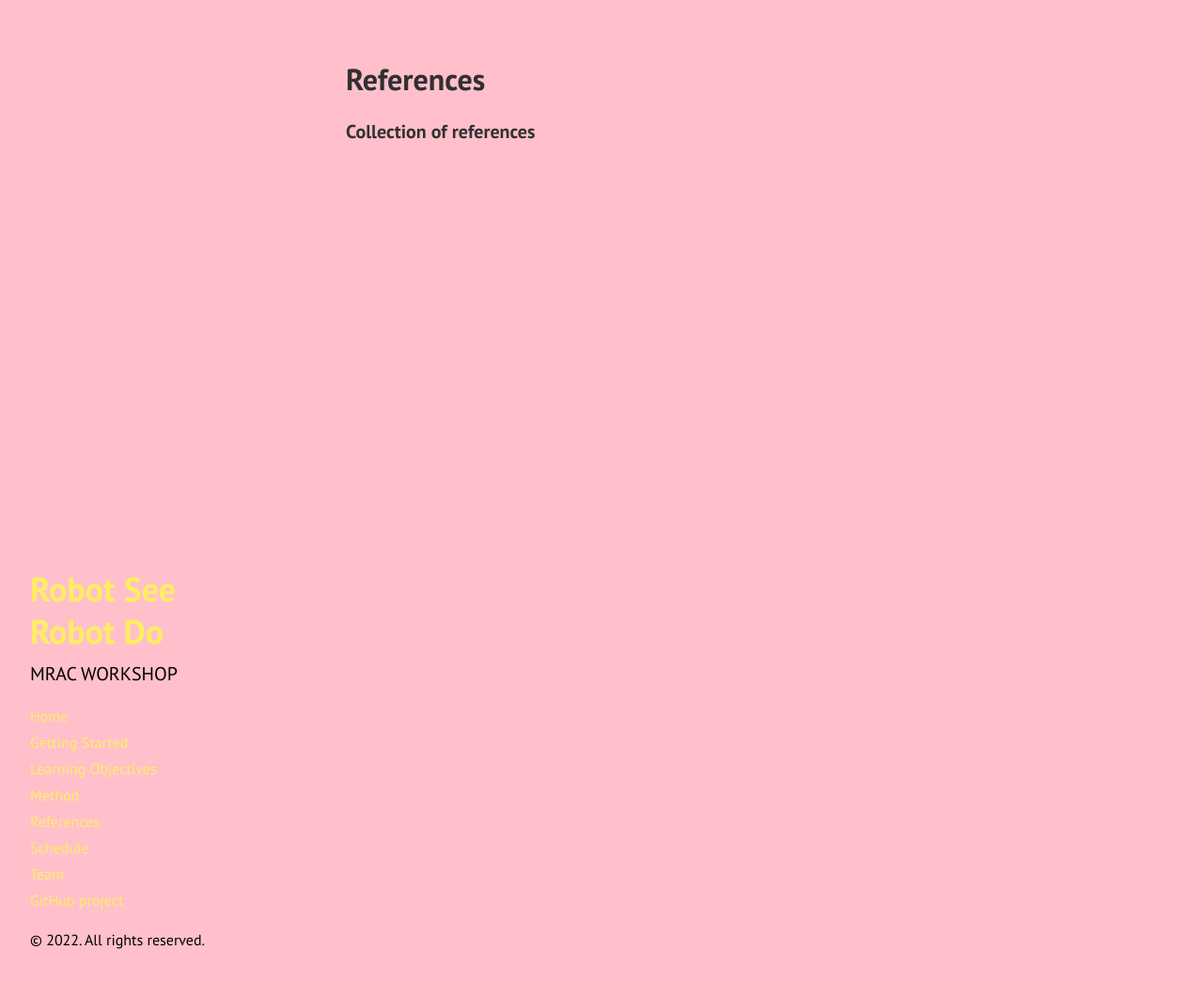
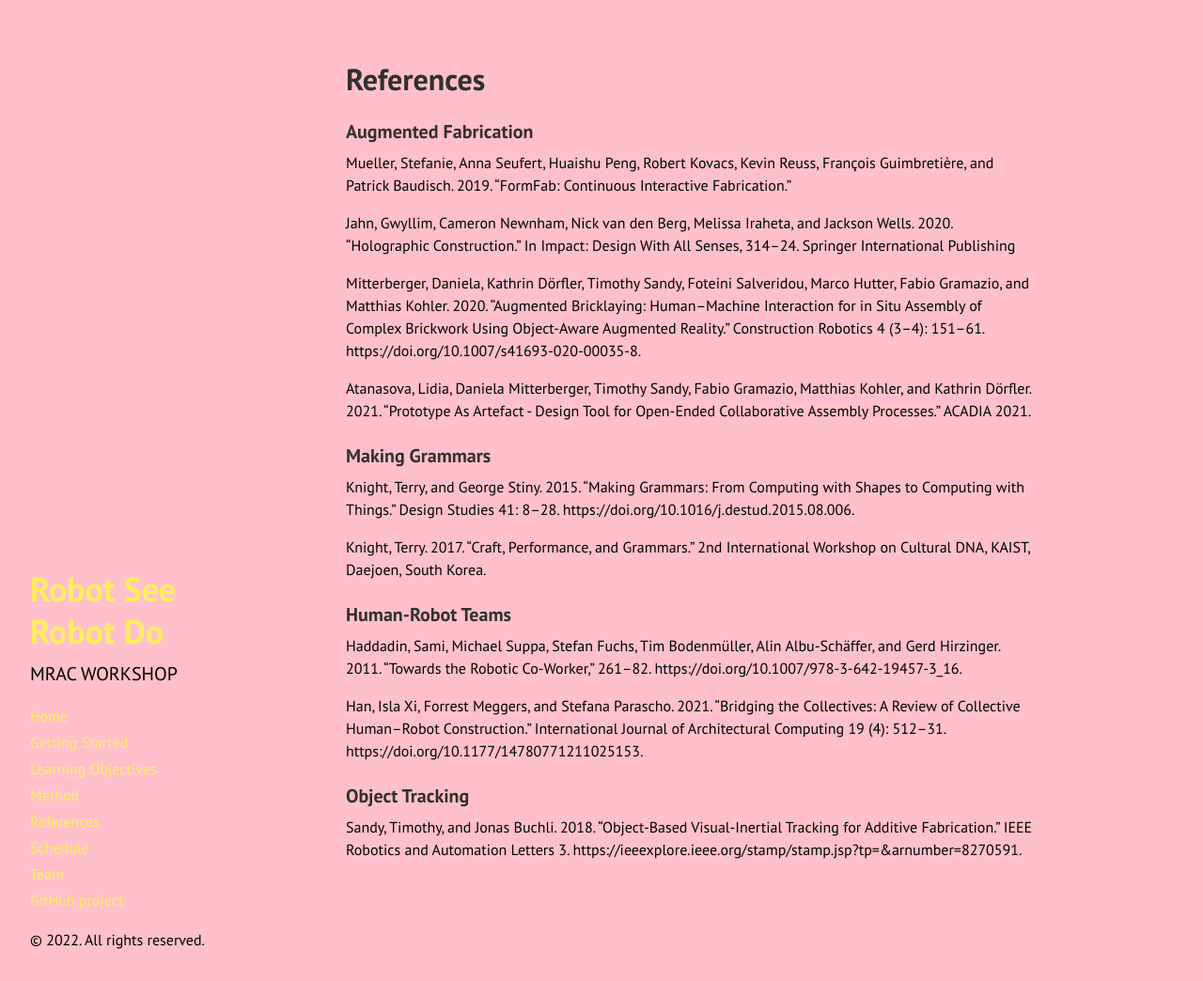
Before and after one commit to augmentedfabricationlab/robot_see_robot_do, a Jekyll site: the page built from docs/references.md, in a window 1280 px wide and 1044 px high. Shown: the whole window at 94% size. Built offline with Jekyll 4.4.1, drawn with Linux system fonts in a browser that asks for light colours; Markdown is read by kramdown in place of the engine named in the settings.

Commit message:
Update references.md

```diff
--- a/docs/references.md
+++ b/docs/references.md
@@ -3,4 +3,24 @@ layout: page
 title: References
 ---
 
-### Collection of references
+### Augmented Fabrication
+Mueller, Stefanie, Anna Seufert, Huaishu Peng, Robert Kovacs, Kevin Reuss, François Guimbretière, and Patrick Baudisch. 2019. “FormFab: Continuous Interactive Fabrication.”
+
+Jahn, Gwyllim, Cameron Newnham, Nick van den Berg, Melissa Iraheta, and Jackson Wells. 2020. “Holographic Construction.” In Impact: Design With All Senses, 314–24. Springer International Publishing
+
+Mitterberger, Daniela, Kathrin Dörfler, Timothy Sandy, Foteini Salveridou, Marco Hutter, Fabio Gramazio, and Matthias Kohler. 2020. “Augmented Bricklaying: Human–Machine Interaction for in Situ Assembly of Complex Brickwork Using Object-Aware Augmented Reality.” Construction Robotics 4 (3–4): 151–61. https://doi.org/10.1007/s41693-020-00035-8.
+
+Atanasova, Lidia, Daniela Mitterberger, Timothy Sandy, Fabio Gramazio, Matthias Kohler, and Kathrin Dörfler. 2021. “Prototype As Artefact - Design Tool for Open-Ended Collaborative Assembly Processes.” ACADIA 2021.
+
+### Making Grammars
+Knight, Terry, and George Stiny. 2015. “Making Grammars: From Computing with Shapes to Computing with Things.” Design Studies 41: 8–28. https://doi.org/10.1016/j.destud.2015.08.006.
+
+Knight, Terry. 2017. “Craft, Performance, and Grammars.” 2nd International Workshop on Cultural DNA, KAIST, Daejoen, South Korea.
+
+### Human-Robot Teams
+Haddadin, Sami, Michael Suppa, Stefan Fuchs, Tim Bodenmüller, Alin Albu-Schäffer, and Gerd Hirzinger. 2011. “Towards the Robotic Co-Worker,” 261–82. https://doi.org/10.1007/978-3-642-19457-3_16.
+
+Han, Isla Xi, Forrest Meggers, and Stefana Parascho. 2021. “Bridging the Collectives: A Review of Collective Human–Robot Construction.” International Journal of Architectural Computing 19 (4): 512–31. https://doi.org/10.1177/14780771211025153.
+
+### Object Tracking
+Sandy, Timothy, and Jonas Buchli. 2018. “Object-Based Visual-Inertial Tracking for Additive Fabrication.” IEEE Robotics and Automation Letters 3. https://ieeexplore.ieee.org/stamp/stamp.jsp?tp=&arnumber=8270591.
```
